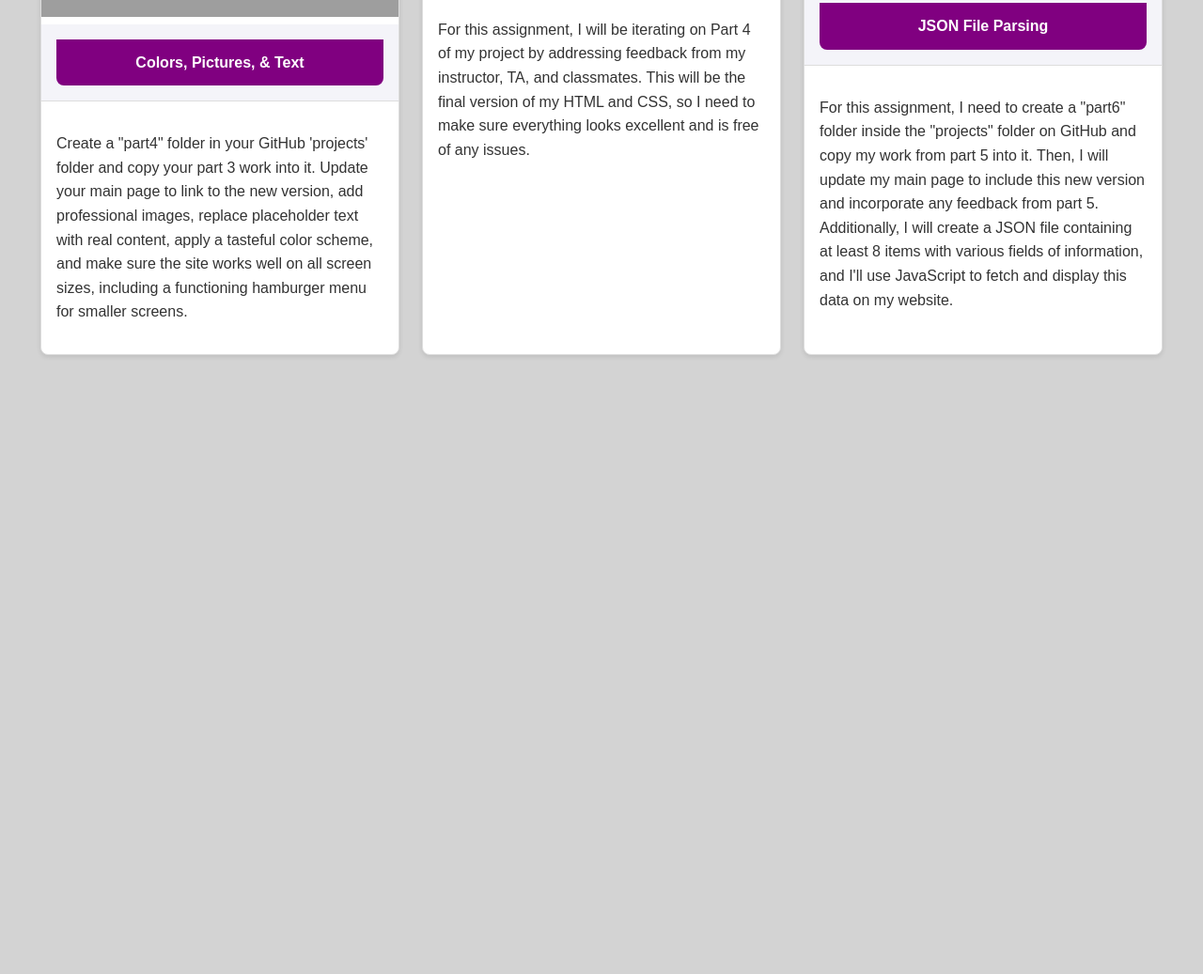
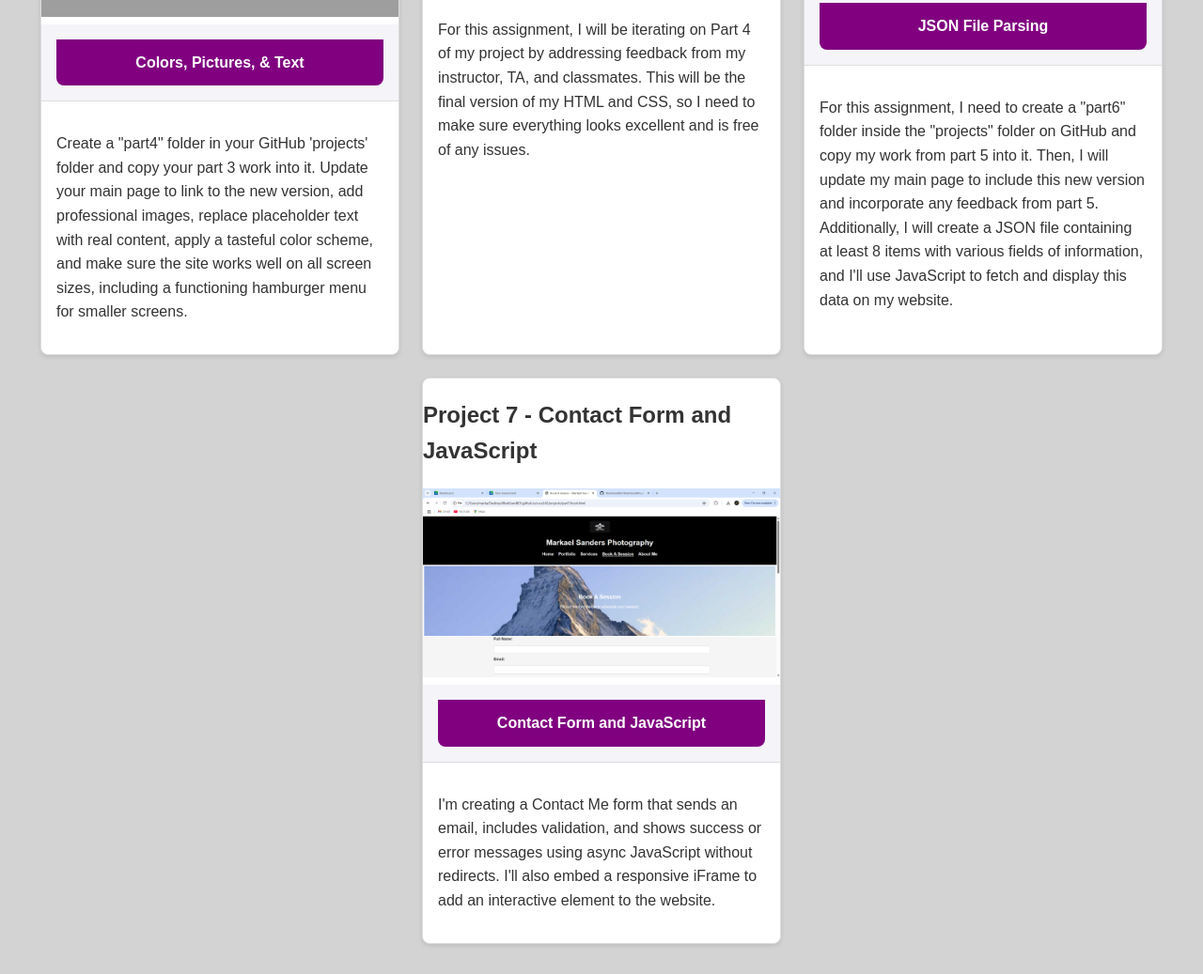
Before and after one commit to MarkSand803/MarkSand803.github.io, a plain HTML site: page csce242/index.html in a window 1280 px wide. Shown: the part 4075-5112 px from the top of the page at 94% size. Before the commit the page ends 4485 px from the top, so only its background shows below. Drawn offline with Linux system fonts and the light colour scheme; grey boxes are pictures that could not be loaded.

Commit message:
Add files via upload

```diff
--- a/csce242/index.html
+++ b/csce242/index.html
@@ -129,12 +129,19 @@
                 </article>
 
                 <article class="assignment">
-                  <h2>Project 5 - JSON File Parsing </h2>
+                  <h2>Project 6 - JSON File Parsing </h2>
                     <img src="images/pro6screenshot.png" alt="Screenshot of Project 6">
                     <h3><a href="projects/part6/index.html">JSON File Parsing</a></h3>
                     <p>For this assignment, I need to create a "part6" folder inside the "projects" folder on GitHub and copy my work from part 5 into it. Then, I will update my main page to include this new version and incorporate any feedback from part 5. Additionally, I will create a JSON file containing at least 8 items with various fields of information, and I'll use JavaScript to fetch and display this data on my website.</p>
                 </article>
 
+                <article class="assignment">
+                  <h2>Project 7 - Contact Form and JavaScript</h2>
+                    <img src="images/pro7screenshot.png" alt="Screenshot of Project 7">
+                    <h3><a href="projects/part7/index.html">Contact Form and JavaScript</a></h3>
+                    <p>I'm creating a Contact Me form that sends an email, includes validation, and shows success or error messages using async JavaScript without redirects. I'll also embed a responsive iFrame to add an interactive element to the website.</p>
+                </article>
+
             </div>
         </section>
     </main>
```
